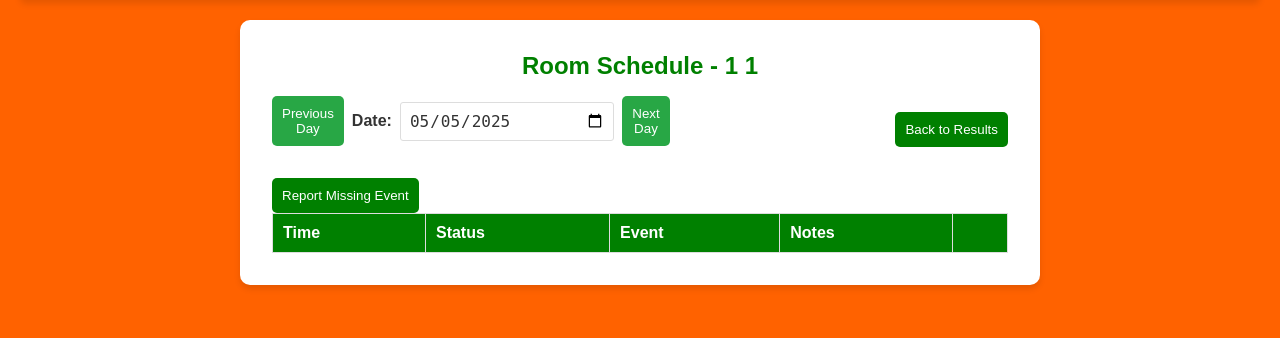
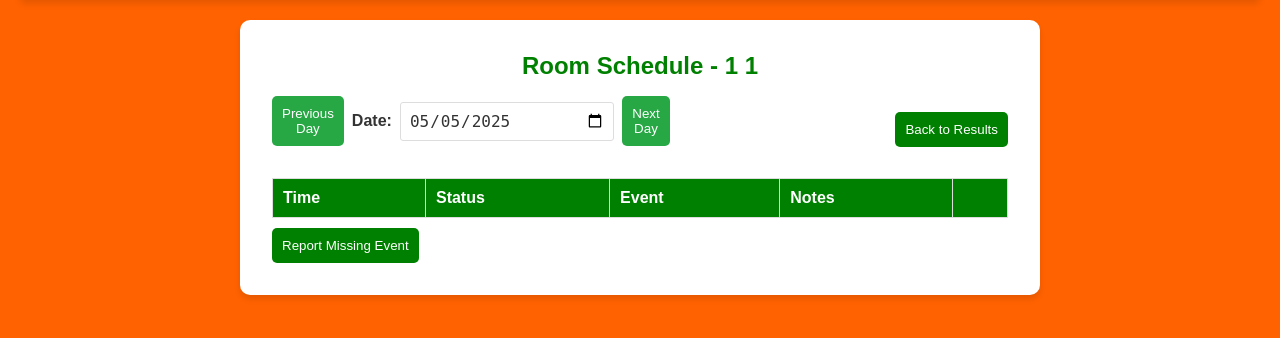
Before and after one commit to colbycade/UTDRoomFinder, a Flask app: page /schedule/1/1 in a window 1280 px wide. Shown: the part 68-406 px from the top of the page. Run offline with Flask 3, Linux system fonts and the light colour scheme; lists and menus that the app fills with data are empty.

Commit message:
move report missing event button

```diff
--- a/static/css/style.css
+++ b/static/css/style.css
@@ -261,6 +261,10 @@ button:hover {
     background-color: #ffe6cc;
 }
 
+.schedule-actions {
+    margin-top: 10px;
+}
+
 /* Dialog Styling */
 .dialog {
     position: fixed;
--- a/templates/schedule.html
+++ b/templates/schedule.html
@@ -20,9 +20,6 @@
             </form>
         </div>
     </div>
-    <div class="schedule-actions">
-        <button id="report-missing-event">Report Missing Event</button>
-    </div>
     <table class="schedule-table">
         <thead>
             <tr>
@@ -36,6 +33,9 @@
         <tbody id="schedule">
         </tbody>
     </table>
+    <div class="schedule-actions">
+        <button id="report-missing-event">Report Missing Event</button>
+    </div>
     <div id="report-dialog" class="dialog" style="display: none;">
         <div class="dialog-content">
             <h3 id="dialog-title"></h3>
```
